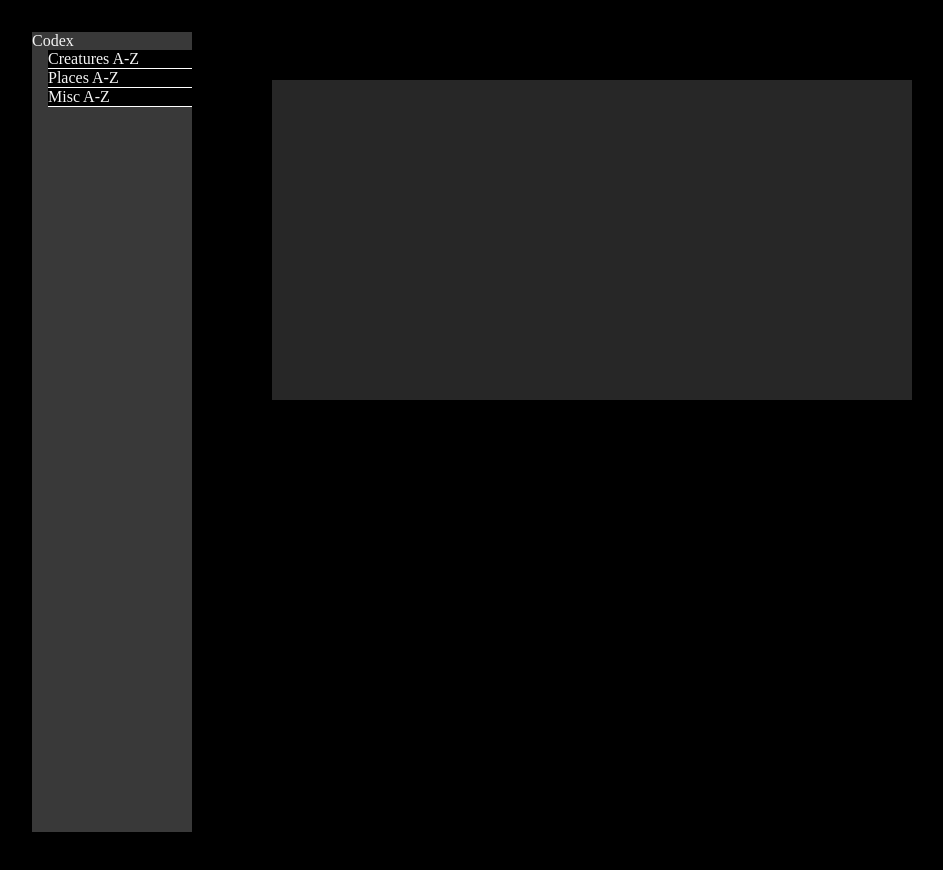
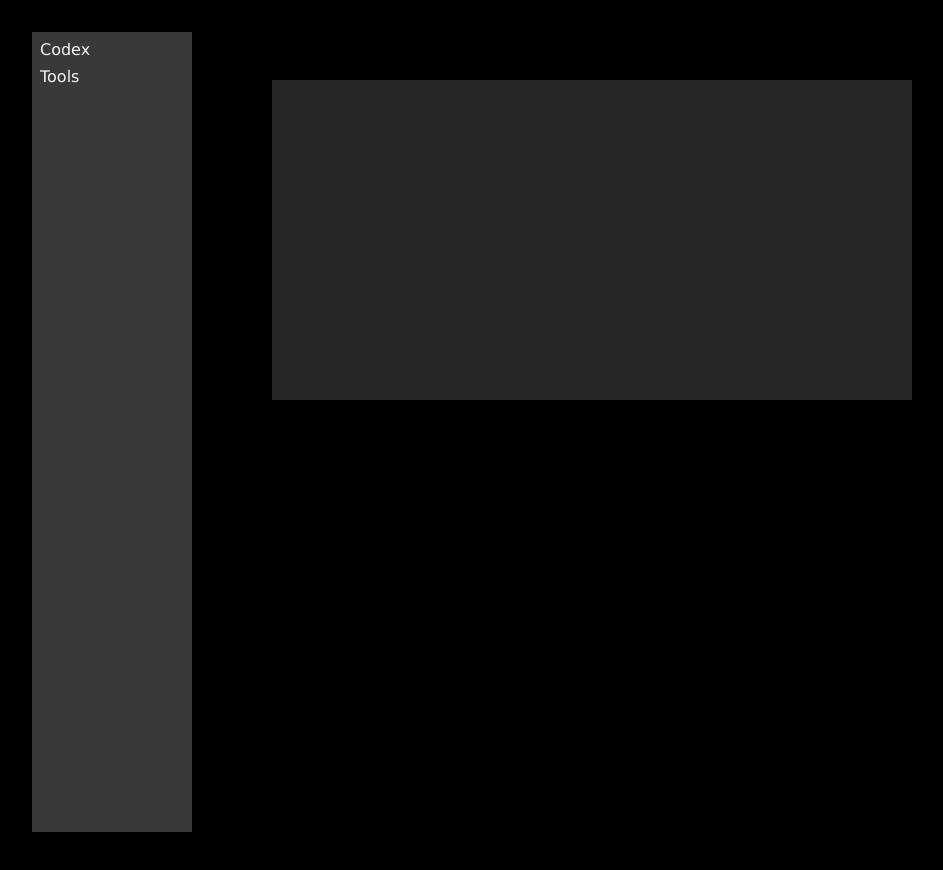
Before and after one commit to dnlstronge/monsters-db, a React (Create React App) app: page / in a window 1280 px wide. Shown: the top 870 px of the page, without its empty margins (0-943 px from the left). Built offline with nearby package versions, Linux system fonts and the light colour scheme.

Commit message:
[x] - add css

```diff
--- a/src/Components/Nav/Navbar.module.css
+++ b/src/Components/Nav/Navbar.module.css
@@ -1,4 +1,5 @@
 .container {
+    font-family: Verdana, Geneva, Tahoma, sans-serif;
     background: rgb(57, 57, 57);
     position: fixed;
     height: 50rem;
@@ -6,13 +7,20 @@
     color: whitesmoke;
 
 }
+.codex {
+    margin: 0.5rem;
+}
+.tools {
+    margin: 0.5rem;
+}
 .sectionNotActive {
     margin-left: 1rem;
-    background: black;
-    border-bottom: 1px solid white;
+    margin-top: 0.5rem;
+    margin-bottom: 0.5rem;
+    background: rgb(21, 21, 21);
+    padding: 0.2rem;
+
 }
 .sectionActive {
-    margin-left: 1rem;
-    background: rgb(35, 35, 35);
-    border-bottom: 1px solid white;
+  color: grey;
 }
--- a/src/Components/Nav/Navbar.tsx
+++ b/src/Components/Nav/Navbar.tsx
@@ -21,7 +21,7 @@ const Navbar: React.FC<navBarProps> = (props) => {
     /* handlers */
 
     const handleExpandCodex = () => {
-        setExpand(!expand)
+        setExpand(true)
     }
     const handleShowCreaturesAZ = () => {
         setShowCreatures(!showCreaturesAZ)
@@ -37,13 +37,15 @@ const Navbar: React.FC<navBarProps> = (props) => {
     return (
         <nav className={classes.container}>
 
-            <div onClick={handleExpandCodex } className={classes.codex}>Codex
+            <div onClick={handleExpandCodex} className={classes.codex}>Codex
+            {expand &&
                 <section className={classes.expandcodex} >
                     <div onClick={handleShowCreaturesAZ} className={creaturesStyle}>Creatures A-Z</div>
                     <div onClick={handleShowPlaces}className={placeStyle}>Places A-Z</div>
                     <div onClick={handleShowMisc} className={miscStyle}>Misc A-Z</div>
-                </section>
+                </section>}
             </div>
+            <div className={classes.tools}>Tools</div>
 
 
         </nav>
```
